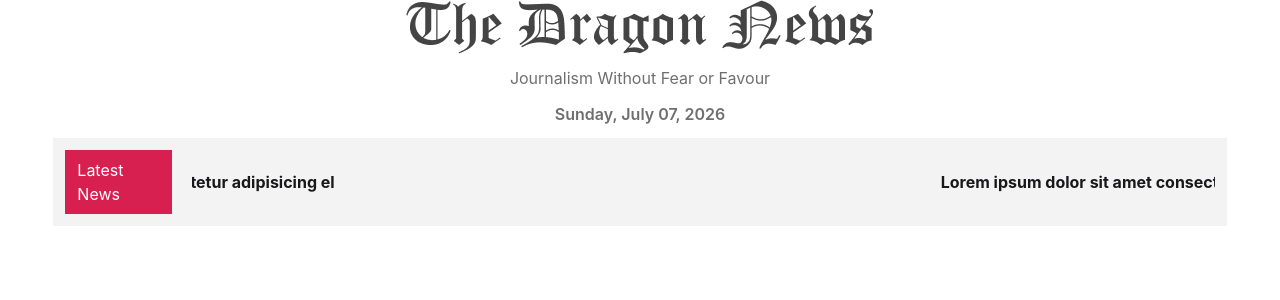
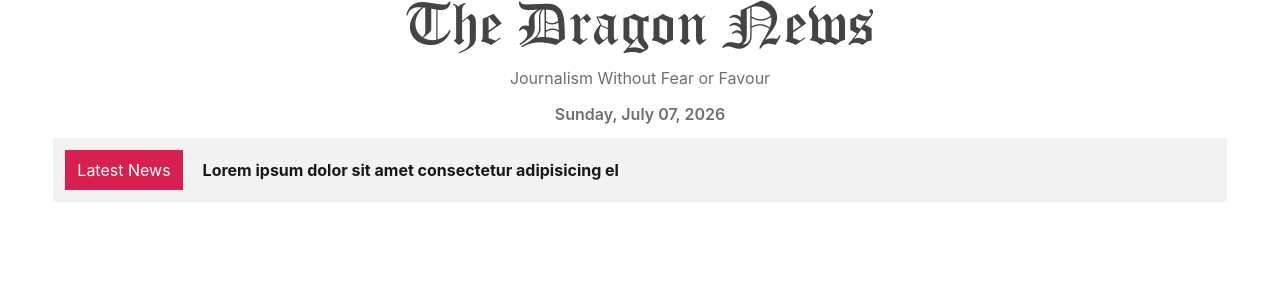
Before and after one commit to alalhosen/dragon-news-update, a React (Vite) app: page / in a window 1280 px wide. Shown: the top 300 px of the page. Built offline with nearby package versions, Linux system fonts and the light colour scheme.

Commit message:
stop marquee

```diff
--- a/package.json
+++ b/package.json
@@ -13,8 +13,8 @@
     "@tailwindcss/vite": "^4.3.2",
     "daisyui": "^5.6.6",
     "date-fns": "^4.4.0",
-    "react": "^19.2.7",
-    "react-dom": "^19.2.7",
+    "react": "^18.3.1",
+    "react-dom": "^18.3.1",
     "react-fast-marquee": "^1.6.5",
     "react-router": "^7.18.1",
     "tailwindcss": "^4.3.2"
--- a/src/components/LatestNews.jsx
+++ b/src/components/LatestNews.jsx
@@ -1,17 +1,86 @@
 import React from "react";
-import Marquee from "react-fast-marquee";
+// import Marquee from "react-fast-marquee";
 
 const LatestNews = () => {
   return (
     <div className="flex items-center gap-5 bg-base-200 p-3">
       <p className="text-base-100 bg-secondary px-3 py-2">Latest News</p>
-      <Marquee>
+      {/* <Marquee> */}
         <p className="font-bold">
           Lorem ipsum dolor sit amet consectetur adipisicing el
         </p>
-      </Marquee>
+      {/* </Marquee> */}
     </div>
   );
 };
 
 export default LatestNews;
+
+// ...................
+
+// import React from "react";
+// import Marquee from "react-fast-marquee";
+
+// console.log("Marquee:", Marquee);
+
+// const LatestNews = () => {
+//   return (
+//     <div>
+//       <h1>Latest News</h1>
+//     </div>
+//   );
+// };
+
+// export default LatestNews;
+
+// """""""""""""""""""
+
+// import React from "react";
+// import Marquee from "react-fast-marquee";
+
+// console.log(Marquee);
+
+// const LatestNews = () => {
+//   return (
+//     <div className="flex items-center gap-5 bg-base-200 p-3">
+//       <p className="text-base-100 bg-secondary px-3 py-2">
+//         Latest News
+//       </p>
+//     </div>
+//   );
+// };
+
+// export default LatestNews;
+// /??????????????
+
+// import React from "react";
+// import Marquee from "react-fast-marquee";
+
+// console.log("Marquee =", Marquee);
+
+// const LatestNews = () => {
+//   return (
+//     <div>
+//       <h1>Latest News</h1>
+//     </div>
+//   );
+// };
+
+// export default LatestNews;
+
+
+
+// ...................
+
+// import React from "react";
+// import Marquee from "react-fast-marquee";
+
+// const LatestNews = () => {
+//   return (
+//     <Marquee>
+//       Hello World
+//     </Marquee>
+//   );
+// };
+
+// export default LatestNews;
```
Also changed, not shown: src/components/Header.jsx (+12 -10 lines), 1 other file (tests, documents, lock files or other folders).
